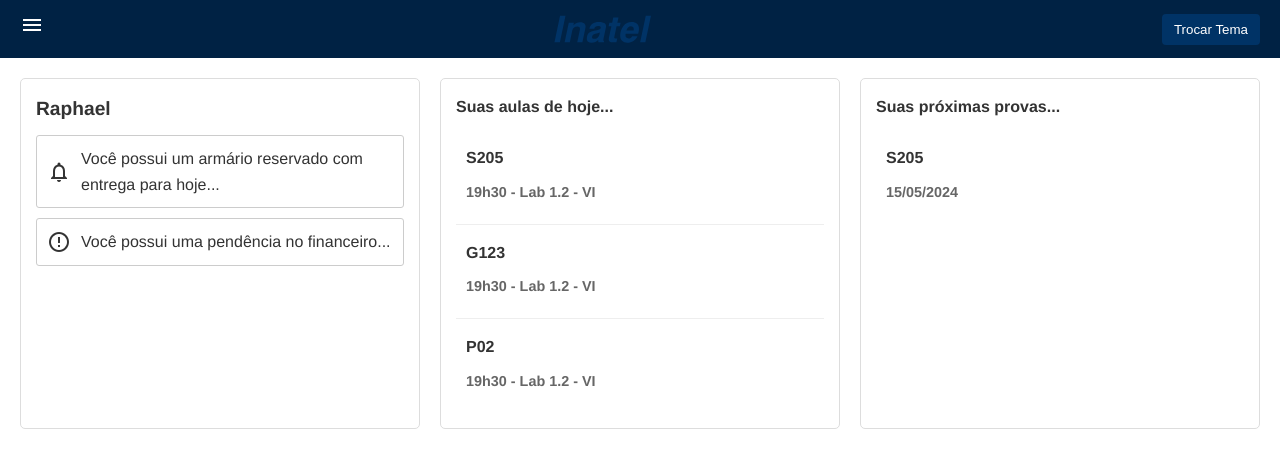
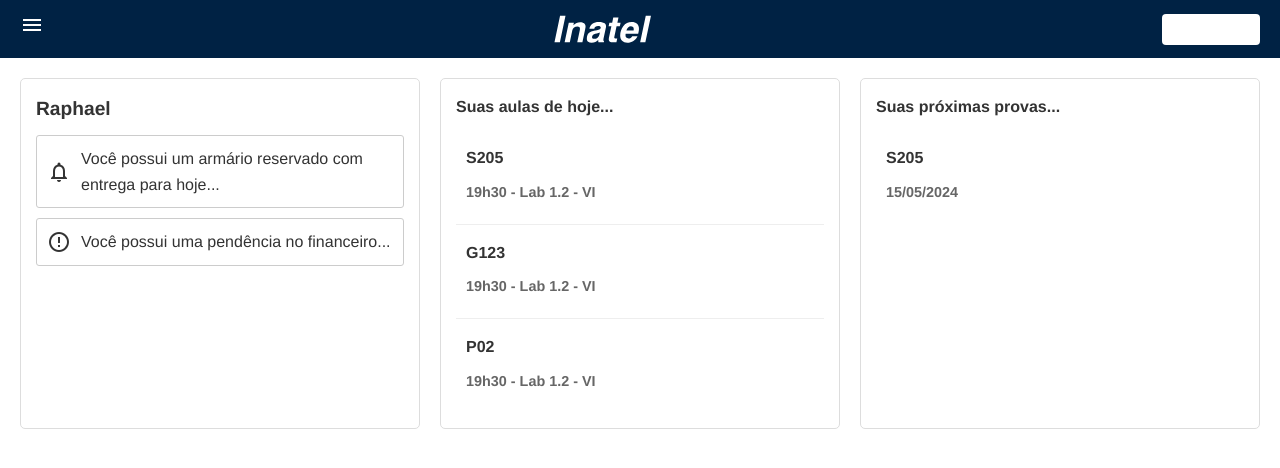
Before and after one commit to eduardovalias/SO5-IHM, a plain HTML site: page Cores/index.html in a window 1280 px wide. Drawn offline with nearby package versions, Linux system fonts and the light colour scheme.

Commit message:
changing colours of inatel logo

```diff
--- a/Cores/style.css
+++ b/Cores/style.css
@@ -11,7 +11,7 @@
 
   /* Tema Inatel (institucional) */
   body.theme-inatel {
-    --primary-color: #003366;
+    --primary-color: #ffffff;
     --secondary-color: #0055a5;
     --background-color: #ffffff;
     --text-color: #333;
```
